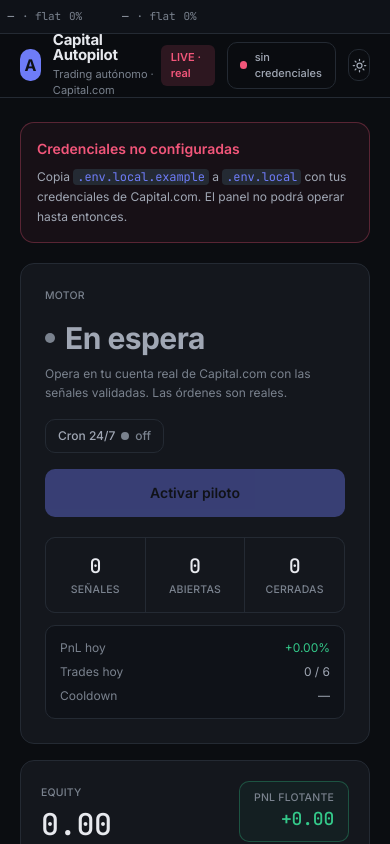
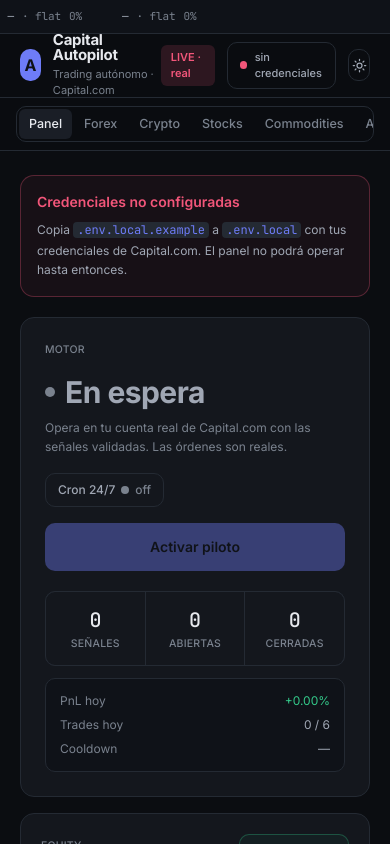
Before and after one commit to raulbr99/capital-autopilot, a Next.js app: page / in a window 390 px wide. Shown: the top 844 px of the page. Built offline with nearby package versions, Linux system fonts and the light colour scheme; no server answers.

Commit message:
polish(audit): contraste del ticker (text-white) + nav en móvil en el home + badge resolución a text-accent

```diff
--- a/components/Dashboard.tsx
+++ b/components/Dashboard.tsx
@@ -189,6 +189,11 @@
           </div>
         </div>
       </header>
+
+      {/* Nav en móvil (en escritorio va en el header) */}
+      <div className="sticky top-[64px] z-20 border-b border-industrial bg-ink/80 px-4 py-2 backdrop-blur md:hidden">
+        <Nav active="/" />
+      </div>
 
       <main className="mx-auto max-w-[1400px] px-5 py-6 md:px-8">
         {!configured && <ConfigWarning />}
--- a/components/SignalMatrix.tsx
+++ b/components/SignalMatrix.tsx
@@ -31,8 +31,8 @@
     <div className="group relative overflow-hidden bg-soft p-4 transition hover:bg-raised">
       <div className="flex items-start justify-between">
         <div>
-          <span className="font-display text-base">{e.epic}</span>
-          <span className="ml-1.5 bg-industrial px-1 py-0.5 font-mono text-[8px] text-volt">{e.resolution}</span>
+          <span className="font-display text-base text-white">{e.epic}</span>
+          <span className="ml-1.5 rounded bg-industrial px-1 py-0.5 font-mono text-[8px] text-accent">{e.resolution}</span>
           <p className="font-mono text-[10px] text-muted">@{e.price ? e.price.toFixed(2) : "—"}</p>
         </div>
         <span
```
